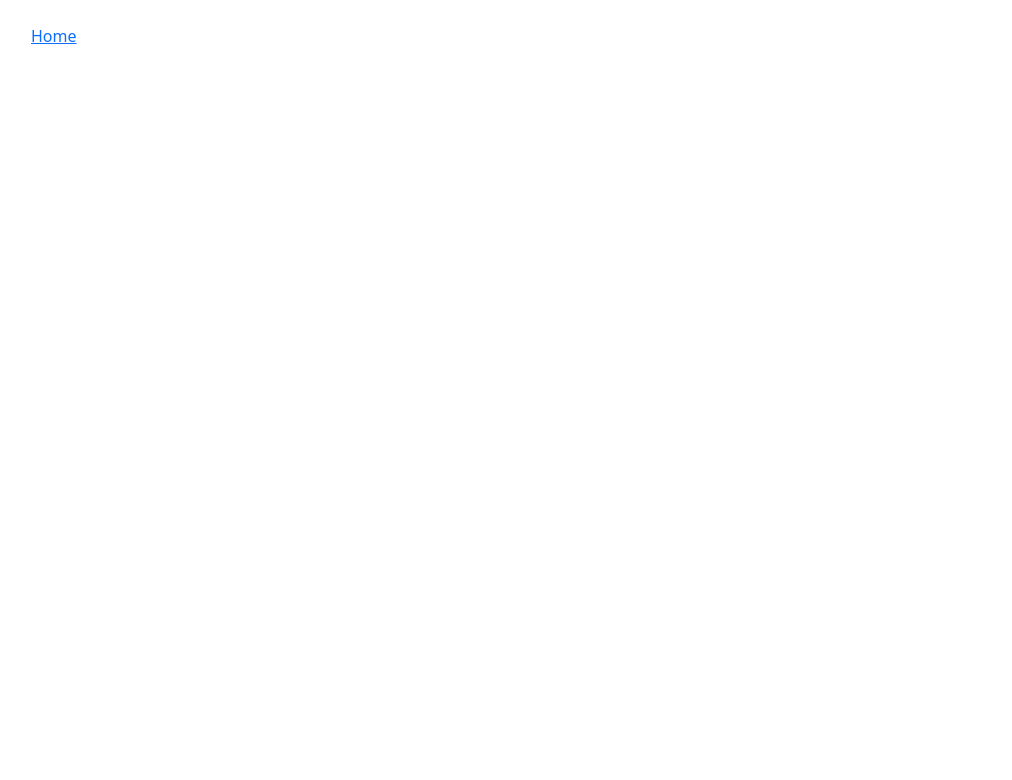
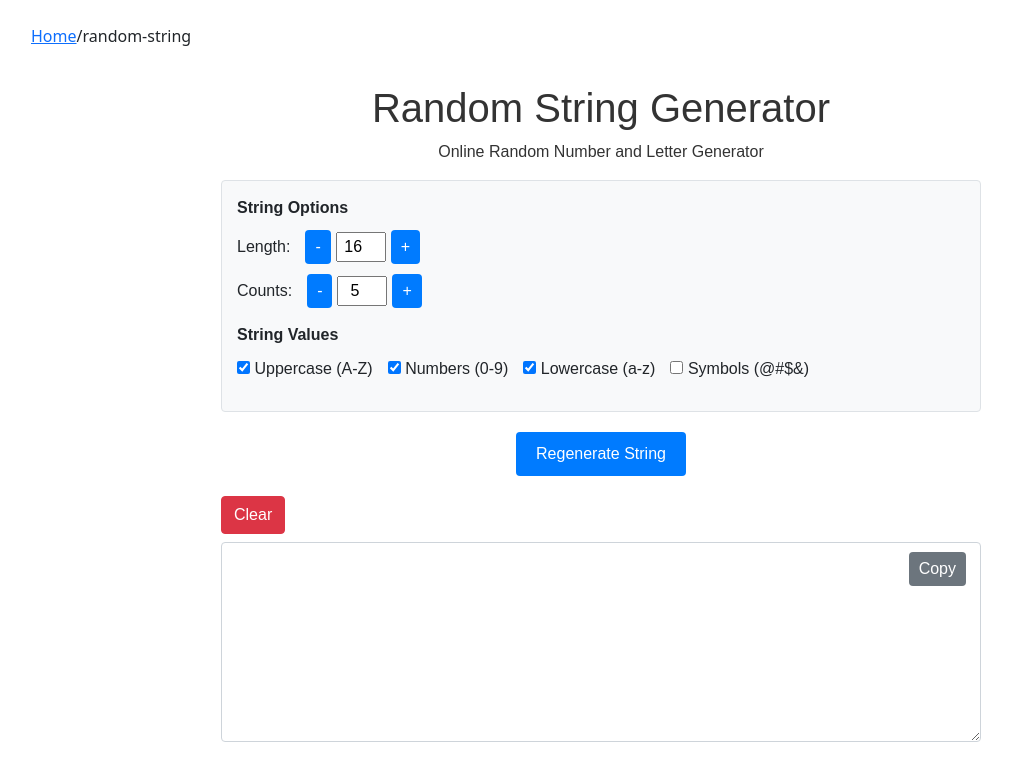
Before and after one commit to riteshporiya/WebToolsHub, an Angular app: page /random-string in a window 1280 px wide. Before the commit this address led to /. Shown: the top 780 px of the page, without its empty margins (39-1051 px from the left). Built offline with nearby package versions, Linux system fonts and the light colour scheme.

Commit message:
feat(string-generator): implement randome string generator tool

```diff
--- a/src/app/app-routing.module.ts
+++ b/src/app/app-routing.module.ts
@@ -5,6 +5,7 @@ import { ToolsListComponent } from './components/tools-list/tools-list.component
 import { PasswordGeneratorComponent } from './components/password-generator/password-generator.component';
 import { TextToAsciiComponent } from './components/text-to-ascii/text-to-ascii.component';
 import { TextRepeaterComponent } from './components/text-repeater/text-repeater.component';
+import { StringGeneratorComponent } from './components/string-generator/string-generator.component';
 
 const routes: Routes = [
   { path: '', component: ToolsListComponent, data: { title: 'Tools: Popular Free Online Web Tools' } },
@@ -12,6 +13,7 @@ const routes: Routes = [
   { path: 'password-generator', component: PasswordGeneratorComponent, data: { title: 'Random Strong Password Generator Tool' } },
   { path: 'text-to-ascii', component: TextToAsciiComponent, data: { title: 'Text To ASCII Converter Tool' } },
   { path: 'text-repeater', component: TextRepeaterComponent, data: { title: 'Text Repeater: Text Generator For Messaging' } },
+  { path: 'random-string', component: StringGeneratorComponent, data: { title: 'Random String Generator Tool' } },
 ];
 
 @NgModule({
--- a/src/app/app.module.ts
+++ b/src/app/app.module.ts
@@ -12,6 +12,7 @@ import { CommonModule } from '@angular/common';
 import { PasswordGeneratorComponent } from './components/password-generator/password-generator.component';
 import { TextToAsciiComponent } from './components/text-to-ascii/text-to-ascii.component';
 import { TextRepeaterComponent } from './components/text-repeater/text-repeater.component';
+import { StringGeneratorComponent } from './components/string-generator/string-generator.component';
 
 @NgModule({
   declarations: [
@@ -21,7 +22,8 @@ import { TextRepeaterComponent } from './components/text-repeater/text-repeater.
     BreadcrumbComponent,
     PasswordGeneratorComponent,
     TextToAsciiComponent,
-    TextRepeaterComponent
+    TextRepeaterComponent,
+    StringGeneratorComponent
   ],
   imports: [
     BrowserModule,
--- /dev/null
+++ b/src/app/components/string-generator/string-generator.component.html
@@ -0,0 +1,40 @@
+<div class="container">
+    <h1>Random String Generator</h1>
+    <p>Online Random Number and Letter Generator</p>
+
+    <div class="options-container">
+        <div class="string-options">
+            <span>String Options</span>
+            <div class="option">
+                <label>Length:</label>
+                <button (click)="decrementLength()">-</button>
+                <input type="number" [(ngModel)]="length" min="1">
+                <button (click)="incrementLength()">+</button>
+            </div>
+            <div class="option">
+                <label>Counts:</label>
+                <button (click)="decrementCount()">-</button>
+                <input type="number" [(ngModel)]="count" min="1">
+                <button (click)="incrementCount()">+</button>
+            </div>
+        </div>
+
+        <div class="string-values">
+            <span>String Values</span>
+            <div>
+                <label><input type="checkbox" [(ngModel)]="useUppercase"> Uppercase (A-Z)</label>
+                <label><input type="checkbox" [(ngModel)]="useNumbers"> Numbers (0-9)</label>
+                <label><input type="checkbox" [(ngModel)]="useLowercase"> Lowercase (a-z)</label>
+                <label><input type="checkbox" [(ngModel)]="useSymbols"> Symbols (@#$&)</label>
+            </div>
+        </div>
+    </div>
+
+    <button (click)="generateStrings()" class="generate-button">Regenerate String</button>
+    <a (click)="clearText()" class="btn btn-danger">Clear</a>
+
+    <div class="output-container mt-2">
+        <textarea [value]="generatedStrings" readonly></textarea>
+        <button (click)="copyToClipboard()" class="copy-button">Copy</button>
+    </div>
+</div>
--- /dev/null
+++ b/src/app/components/string-generator/string-generator.component.scss
@@ -0,0 +1,89 @@
+.container {
+    max-width: 800px;
+    margin: 0 auto;
+    padding: 20px;
+    font-family: Arial, sans-serif;
+}
+
+h1,
+p {
+    text-align: center;
+    color: #333;
+}
+
+.options-container {
+    background-color: #f8f9fa;
+    border: 1px solid #dee2e6;
+    border-radius: 4px;
+    padding: 15px;
+    margin-bottom: 20px;
+}
+
+.string-options,
+.string-values {
+    margin-bottom: 15px;
+}
+
+.string-options span,
+.string-values span {
+    font-weight: bold;
+    display: block;
+    margin-bottom: 10px;
+}
+
+.option {
+    display: flex;
+    align-items: center;
+    margin-bottom: 10px;
+}
+
+.option label {
+    margin-right: 10px;
+}
+
+button {
+    background-color: #007bff;
+    color: white;
+    border: none;
+    padding: 5px 10px;
+    margin: 0 5px;
+    cursor: pointer;
+    border-radius: 4px;
+}
+
+input[type="number"] {
+    width: 50px;
+    text-align: center;
+}
+
+.string-values label {
+    display: inline-block;
+    margin-right: 15px;
+}
+
+.generate-button {
+    display: block;
+    margin: 20px auto;
+    padding: 10px 20px;
+    font-size: 16px;
+}
+
+.output-container {
+    position: relative;
+}
+
+textarea {
+    width: 100%;
+    height: 200px;
+    padding: 10px;
+    border: 1px solid #ced4da;
+    border-radius: 4px;
+    resize: vertical;
+}
+
+.copy-button {
+    position: absolute;
+    top: 10px;
+    right: 10px;
+    background-color: #6c757d;
+}
--- /dev/null
+++ b/src/app/components/string-generator/string-generator.component.ts
@@ -0,0 +1,62 @@
+import { Component } from '@angular/core';
+
+@Component({
+  selector: 'app-string-generator',
+  templateUrl: './string-generator.component.html',
+  styleUrls: ['./string-generator.component.scss']
+})
+export class StringGeneratorComponent {
+  length:number = 16;
+  count: number = 5;
+  useUppercase: boolean = true;
+  useLowercase: boolean = true;
+  useNumbers: boolean = true;
+  useSymbols: boolean = false;
+  generatedStrings: string = '';
+
+  incrementLength() {
+    this.length++;
+  }
+
+  decrementLength() {
+    if (this.length > 1) this.length--;
+  }
+
+  incrementCount() {
+    this.count++;
+  }
+
+  decrementCount() {
+    if (this.count > 1) this.count--;
+  }
+
+  generateStrings() {
+    let charset = '';
+    if (this.useUppercase) charset += 'ABCDEFGHIJKLMNOPQRSTUVWXYZ';
+    if (this.useLowercase) charset += 'abcdefghijklmnopqrstuvwxyz';
+    if (this.useNumbers) charset += '0123456789';
+    if (this.useSymbols) charset += '@#$&';
+
+    if (charset === '') {
+      this.generatedStrings = 'Please select at least one character set.';
+      return;
+    }
+
+    this.generatedStrings = '';
+    for (let i = 0; i < this.count; i++) {
+      let result = '';
+      for (let j = 0; j < this.length; j++) {
+        result += charset.charAt(Math.floor(Math.random() * charset.length));
+      }
+      this.generatedStrings += result + '\n';
+    }
+  }
+
+  copyToClipboard() {
+    navigator.clipboard.writeText(this.generatedStrings);
+  }
+
+  clearText() {
+    this.generatedStrings = '';
+  }
+}
--- a/src/app/components/tools-list/tools-list.component.ts
+++ b/src/app/components/tools-list/tools-list.component.ts
@@ -15,7 +15,7 @@ export class ToolsListComponent {
     // { name: 'World Clock', icon: 'bi-globe', route: '/world-clock' },
     { name: 'Text to ASCII', icon: 'bi-file-text', route: '/text-to-ascii' },
     { name: 'Text Repeater', icon: 'bi-type', route: '/text-repeater' },
-    // { name: 'Random String Generator', icon: 'bi-shuffle', route: '/random-string' },
+    { name: 'Random String Generator', icon: 'bi-shuffle', route: '/random-string' },
     // { name: 'Random IP Generator', icon: 'bi-hdd-network', route: '/random-ip' },
     // { name: 'Hash Generator', icon: 'bi-hash', route: '/hash-generator' },
     // { name: 'UUID Generator', icon: 'bi-upc-scan', route: '/uuid-generator' },
```
Also changed, not shown: 1 other file (tests, documents, lock files or other folders).
